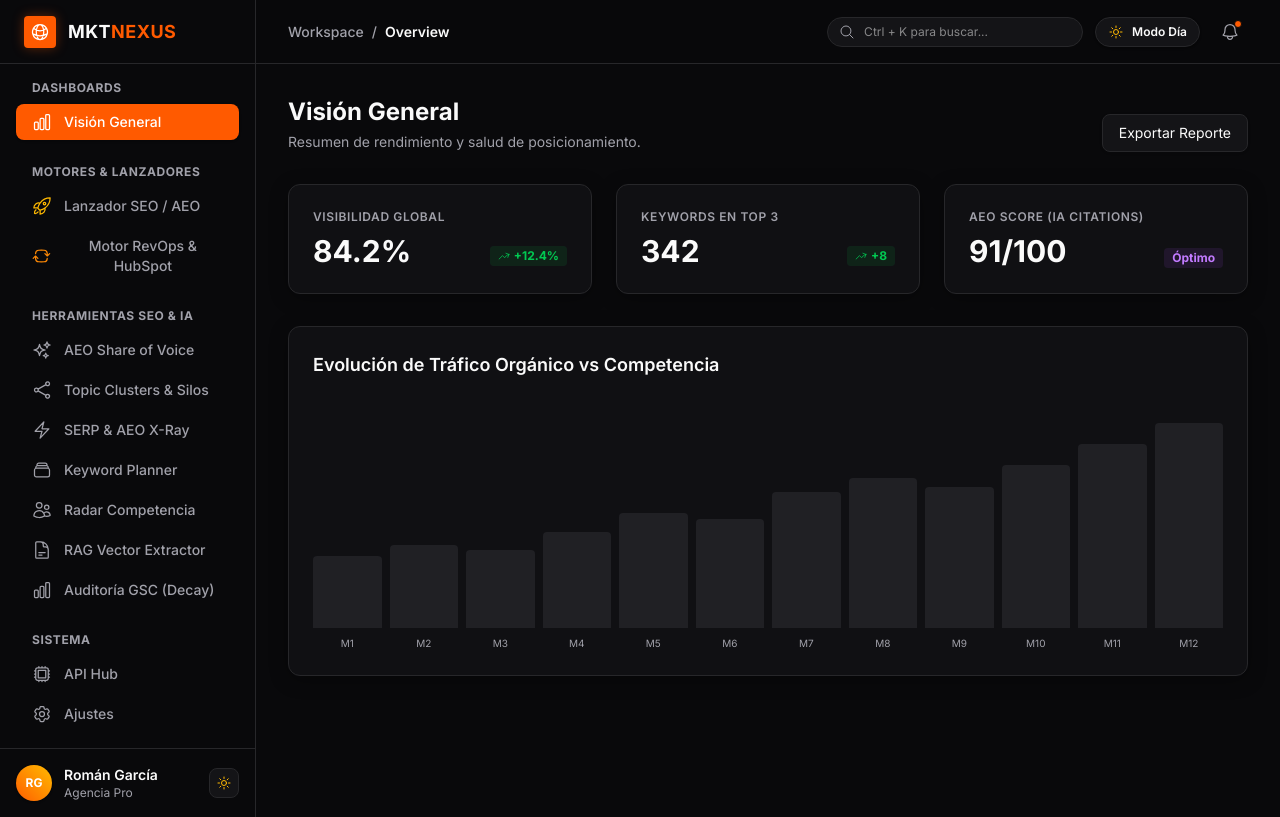
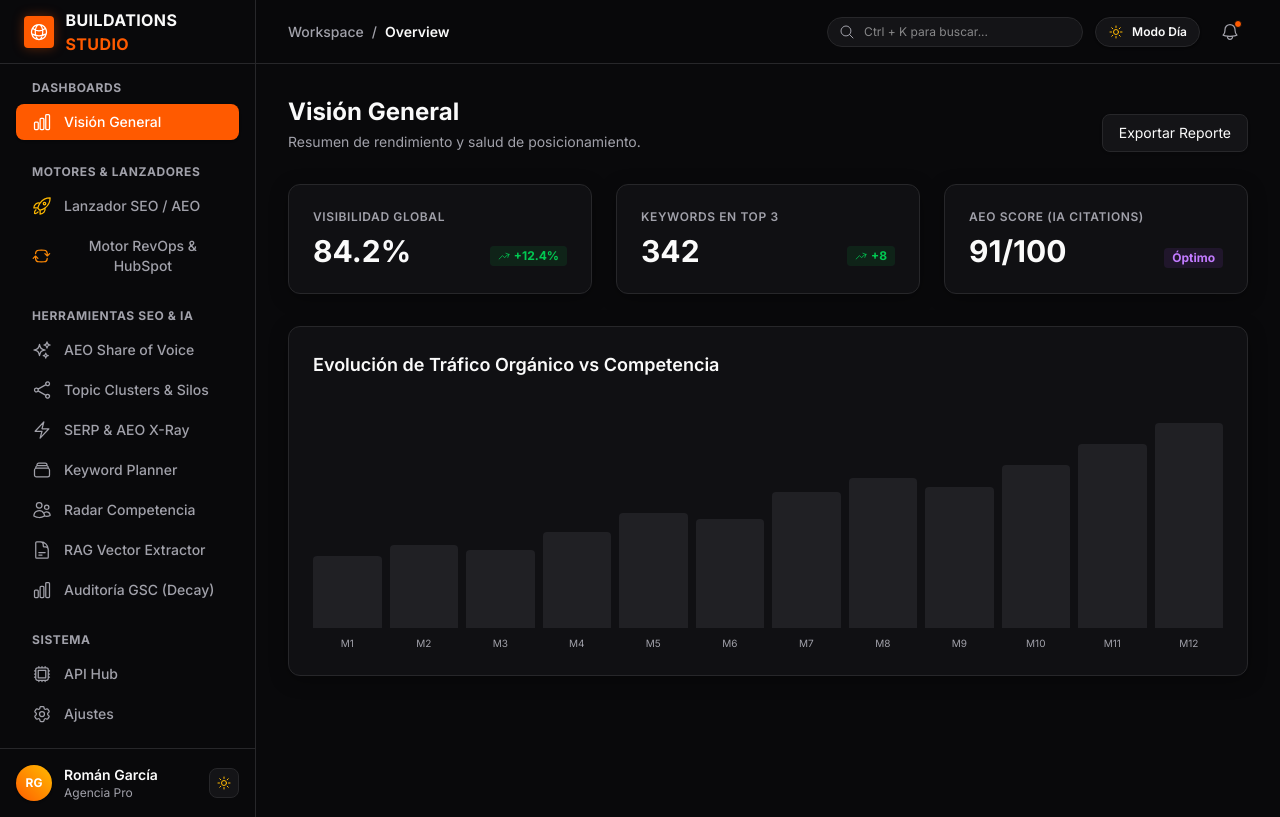
Before and after one commit to romangsweb/Consenso, a Next.js app: page / in a window 1280 px wide. Built offline with nearby package versions, Linux system fonts and the light colour scheme.

Commit message:
chore: rebrand platform to BUILDATIONS STUDIO

```diff
--- a/src/app/api/transactions/route.ts
+++ b/src/app/api/transactions/route.ts
@@ -1,5 +1,5 @@
 import { NextResponse } from 'next/server';
 
 export async function GET() {
-  return NextResponse.json({ status: 'ok', name: 'MKT NEXUS API' });
+  return NextResponse.json({ status: 'ok', name: 'BUILDATIONS STUDIO API' });
 }
--- a/src/app/layout.tsx
+++ b/src/app/layout.tsx
@@ -13,8 +13,8 @@ const geistMono = Geist_Mono({
 });
 
 export const metadata: Metadata = {
-  title: "Create Next App",
-  description: "Generated by create next app",
+  title: "BUILDATIONS STUDIO | Plataforma de Inteligencia SEO, AEO & RevOps",
+  description: "Suite de crecimiento, lanzadores de contenido autónomo y atribución RevOps conectada a HubSpot.",
 };
 
 export default function RootLayout({ children }: LayoutProps<"/">) {
--- a/src/app/page.tsx
+++ b/src/app/page.tsx
@@ -48,7 +48,7 @@ export default function DashboardMockup() {
           <div className="w-8 h-8 rounded bg-[var(--primary)] mr-3 flex items-center justify-center shadow-[0_0_12px_rgba(255,90,0,0.35)]">
             <GlobeAltIcon className="w-5 h-5 text-white" />
           </div>
-          <h1 className="font-bold text-lg tracking-wide">MKT<span className="text-[var(--primary)]">NEXUS</span></h1>
+          <h1 className="font-bold text-base tracking-wide">BUILDATIONS <span className="text-[var(--primary)] font-black">STUDIO</span></h1>
         </div>
 
         <nav className="flex-1 p-4 space-y-6 overflow-y-auto">
```
